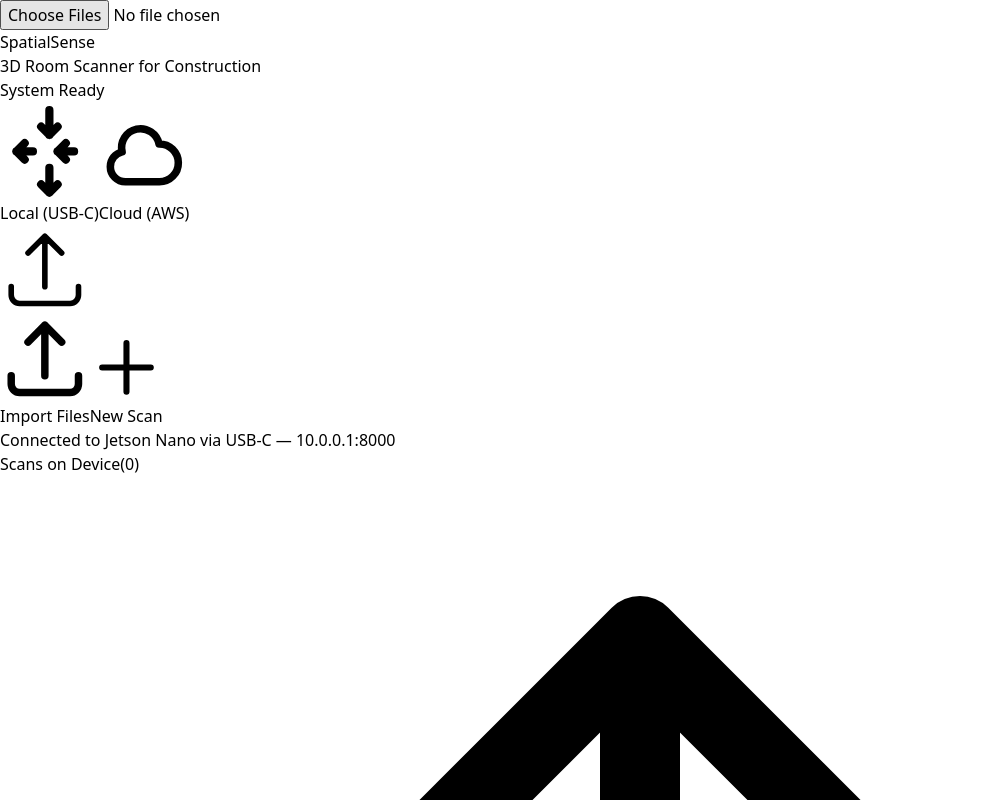
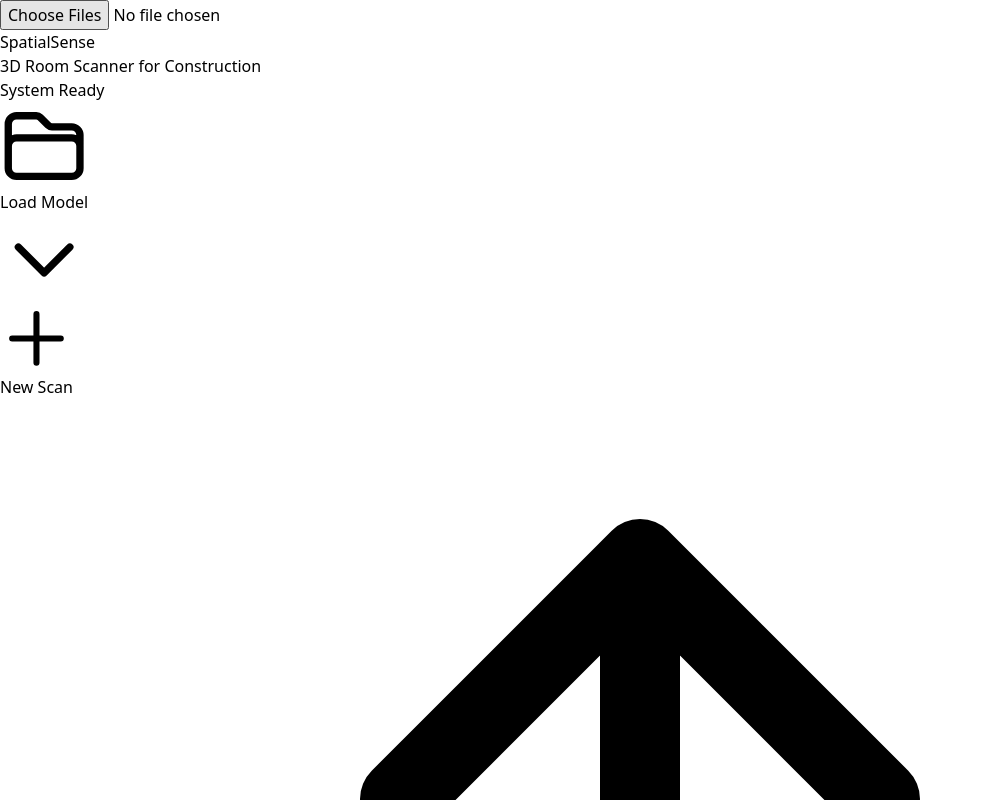
Before and after one commit to team2293/SpatialSense---UI, a React (Vite) app: page / in a window 1280 px wide. Shown: the top 800 px of the page, without its empty margins (0-983 px from the left). Built offline with nearby package versions, Linux system fonts and the light colour scheme.

Commit message:
Simplify dashboard with single Load Model button and dropdown
Replace Local/AWS toggle with a unified Load Model dropdown that
offers From Device and From Cloud options. New Scan button stays
on the right. Empty state shows welcome drop zone.

```diff
--- a/src/components/ScanDashboard.jsx
+++ b/src/components/ScanDashboard.jsx
@@ -1,6 +1,6 @@
-import React, { useState, useRef, useCallback } from 'react';
+import React, { useState, useRef, useCallback, useEffect } from 'react';
 
-// Mock cloud scan data (local scans come from imported files)
+// Mock cloud scan data
 const CLOUD_SCANS = [
   {
     id: 'cloud-1',
@@ -83,13 +83,33 @@
   </svg>
 );
 
+const FolderIcon = () => (
+  <svg className="w-5 h-5" fill="none" viewBox="0 0 24 24" stroke="currentColor" strokeWidth={2}>
+    <path strokeLinecap="round" strokeLinejoin="round" d="M2.25 12.75V12A2.25 2.25 0 014.5 9.75h15A2.25 2.25 0 0121.75 12v.75m-8.69-6.44l-2.12-2.12a1.5 1.5 0 00-1.061-.44H4.5A2.25 2.25 0 002.25 6v12a2.25 2.25 0 002.25 2.25h15A2.25 2.25 0 0021.75 18V9a2.25 2.25 0 00-2.25-2.25h-5.379a1.5 1.5 0 01-1.06-.44z" />
+  </svg>
+);
+
 export default function ScanDashboard({ onSelectScan, onNewScan }) {
-  const [source, setSource] = useState('local');
+  const [source, setSource] = useState(null); // null = no source selected yet
+  const [showLoadMenu, setShowLoadMenu] = useState(false);
   const [importedFiles, setImportedFiles] = useState([]);
   const [isDragging, setIsDragging] = useState(false);
   const fileInputRef = useRef(null);
+  const loadMenuRef = useRef(null);
 
-  const scans = source === 'local' ? importedFiles : CLOUD_SCANS;
+  const scans = source === 'cloud' ? CLOUD_SCANS : importedFiles;
+
+  // Close load menu on outside click
+  useEffect(() => {
+    if (!showLoadMenu) return;
+    const handleClick = (e) => {
+      if (loadMenuRef.current && !loadMenuRef.current.contains(e.target)) {
+        setShowLoadMenu(false);
+      }
+    };
+    document.addEventListener('mousedown', handleClick);
+    return () => document.removeEventListener('mousedown', handleClick);
+  }, [showLoadMenu]);
 
   const addFiles = useCallback((files) => {
     const plyFiles = Array.from(files).filter(f => f.name.toLowerCase().endsWith('.ply'));
@@ -109,6 +129,7 @@
 
     if (newScans.length > 0) {
       setImportedFiles(prev => [...prev, ...newScans]);
+      setSource('local');
     }
   }, [importedFiles]);
 
@@ -132,6 +153,17 @@
     addFiles(e.target.files);
     e.target.value = '';
   }, [addFiles]);
+
+  const handleLoadLocal = useCallback(() => {
+    setShowLoadMenu(false);
+    setSource('local');
+    fileInputRef.current?.click();
+  }, []);
+
+  const handleLoadCloud = useCallback(() => {
+    setShowLoadMenu(false);
+    setSource('cloud');
+  }, []);
 
   const removeImportedFile = useCallback((id, e) => {
     e.stopPropagation();
@@ -171,65 +203,65 @@
       <div className="flex-1 px-8 py-6">
         <div>
 
-          {/* Source Toggle + Action Buttons */}
+          {/* Action Buttons */}
           <div className="flex items-center justify-between mb-6">
-            <div className="flex items-center gap-1 bg-zinc-800 rounded-lg p-1 border border-zinc-700">
+            <div className="relative" ref={loadMenuRef}>
               <button
-                onClick={() => setSource('local')}
-                className={`flex items-center gap-2 px-4 py-2 rounded-md text-sm font-medium transition-colors ${
-                  source === 'local'
-                    ? 'bg-orange-500 text-white'
-                    : 'text-zinc-400 hover:text-white hover:bg-zinc-700'
-                }`}
+                onClick={() => setShowLoadMenu(!showLoadMenu)}
+                className="flex items-center gap-2 px-5 py-2.5 bg-zinc-700 hover:bg-zinc-600 text-zinc-200 rounded-lg text-sm font-medium transition-colors"
+              >
+                <FolderIcon />
+                Load Model
+                <svg className={`w-4 h-4 text-zinc-400 transition-transform ${showLoadMenu ? 'rotate-180' : ''}`} fill="none" viewBox="0 0 24 24" stroke="currentColor" strokeWidth={2}>
+                  <path strokeLinecap="round" strokeLinejoin="round" d="M19 9l-7 7-7-7" />
+                </svg>
+              </button>
+
+              {/* Dropdown menu */}
+              {showLoadMenu && (
+                <div className="absolute top-full left-0 mt-2 w-56 bg-zinc-800 border border-zinc-700 rounded-lg shadow-xl z-50 overflow-hidden">
+                  <button
+                    onClick={handleLoadLocal}
+                    className="w-full flex items-center gap-3 px-4 py-3 hover:bg-zinc-700 transition-colors text-left"
                   >
                     <UsbIcon />
-                Local (USB-C)
+                    <div>
+                      <div className="text-zinc-200 text-sm font-medium">From Device</div>
+                      <div className="text-zinc-500 text-xs">Browse local PLY files</div>
+                    </div>
                   </button>
+                  <div className="border-t border-zinc-700" />
                   <button
-                onClick={() => setSource('cloud')}
-                className={`flex items-center gap-2 px-4 py-2 rounded-md text-sm font-medium transition-colors ${
-                  source === 'cloud'
-                    ? 'bg-orange-500 text-white'
-                    : 'text-zinc-400 hover:text-white hover:bg-zinc-700'
-                }`}
+                    onClick={handleLoadCloud}
+                    className="w-full flex items-center gap-3 px-4 py-3 hover:bg-zinc-700 transition-colors text-left"
                   >
                     <CloudIcon />
-                Cloud (AWS)
+                    <div>
+                      <div className="text-zinc-200 text-sm font-medium">From Cloud</div>
+                      <div className="text-zinc-500 text-xs">Browse AWS cloud scans</div>
+                    </div>
                   </button>
                 </div>
+              )}
+            </div>
 
-            <div className="flex items-center gap-3">
-              {source === 'local' && (
-                <>
-                  <button
-                    onClick={() => fileInputRef.current?.click()}
-                    className="flex items-center gap-2 px-4 py-2 bg-zinc-700 hover:bg-zinc-600 text-zinc-200 rounded-lg text-sm font-medium transition-colors"
-                  >
-                    <UploadIcon className="w-4 h-4" />
-                    <svg className="w-4 h-4" fill="none" viewBox="0 0 24 24" stroke="currentColor" strokeWidth={2}>
-                      <path strokeLinecap="round" strokeLinejoin="round" d="M3 16.5v2.25A2.25 2.25 0 005.25 21h13.5A2.25 2.25 0 0021 18.75V16.5m-13.5-9L12 3m0 0l4.5 4.5M12 3v13.5" />
-                    </svg>
-                    Import Files
-                  </button>
             <button
               onClick={onNewScan}
-                    className="flex items-center gap-2 px-4 py-2 bg-orange-500 hover:bg-orange-600 text-white rounded-lg text-sm font-medium transition-colors"
+              className="flex items-center gap-2 px-5 py-2.5 bg-orange-500 hover:bg-orange-600 text-white rounded-lg text-sm font-medium transition-colors"
             >
               <PlusIcon />
               New Scan
             </button>
-                </>
-              )}
-            </div>
           </div>
 
-          {/* Source Info Banner */}
-          <div className="mb-4 px-4 py-3 bg-zinc-800 border border-zinc-700 rounded-lg">
+          {/* Source Info Banner — only shown when a source is active */}
+          {source && (
+            <div className="mb-4 px-4 py-3 bg-zinc-800 border border-zinc-700 rounded-lg flex items-center justify-between">
               {source === 'local' ? (
                 <div className="flex items-center gap-3">
                   <div className="w-2 h-2 rounded-full bg-green-500 animate-pulse" />
                   <span className="text-zinc-300 text-xs">
-                  Connected to Jetson Nano via USB-C &mdash; <span className="text-zinc-500">10.0.0.1:8000</span>
+                    Showing local files
                   </span>
                 </div>
               ) : (
@@ -240,15 +272,48 @@
                   </span>
                 </div>
               )}
+              {source === 'local' && (
+                <button
+                  onClick={() => fileInputRef.current?.click()}
+                  className="text-orange-400 hover:text-orange-300 text-xs font-medium"
+                >
+                  + Import More
+                </button>
+              )}
             </div>
+          )}
 
           {/* Section Title */}
+          {source && (
             <h2 className="text-zinc-400 text-xs font-semibold uppercase tracking-wider mb-3">
-            {source === 'local' ? 'Scans on Device' : 'Cloud Scans'}
+              {source === 'local' ? 'Local Files' : 'Cloud Scans'}
               <span className="text-zinc-600 ml-2">({scans.length})</span>
             </h2>
+          )}
 
-          {/* Local: Drop zone + imported files */}
+          {/* Empty state — no source selected */}
+          {!source && (
+            <div
+              onDragOver={handleDragOver}
+              onDragLeave={handleDragLeave}
+              onDrop={handleDrop}
+              className={`border-2 border-dashed rounded-xl p-16 flex flex-col items-center justify-center transition-colors ${
+                isDragging
+                  ? 'border-orange-500 bg-orange-500/5'
+                  : 'border-zinc-700 bg-zinc-800/30'
+              }`}
+            >
+              <UploadIcon />
+              <p className="text-zinc-300 mt-4 font-medium text-base">
+                {isDragging ? 'Drop PLY files here' : 'Get started'}
+              </p>
+              <p className="text-zinc-500 text-xs mt-1.5 text-center max-w-sm">
+                Click <strong className="text-zinc-400">Load Model</strong> to open a local file or browse cloud scans, or drag & drop PLY files here.
+              </p>
+            </div>
+          )}
+
+          {/* Local: empty file list with drop zone */}
           {source === 'local' && scans.length === 0 && (
             <div
               onDragOver={handleDragOver}
@@ -269,7 +334,7 @@
             </div>
           )}
 
-          {/* Scan Grid (with drop zone active in background for local) */}
+          {/* Scan Grid */}
           {scans.length > 0 && (
             <div
               onDragOver={source === 'local' ? handleDragOver : undefined}
@@ -321,12 +386,12 @@
                   {/* Source badge */}
                   <div className="mt-3">
                     <span className={`inline-flex items-center gap-1 px-2 py-0.5 rounded text-xs ${
-                      source === 'local'
+                      scan.type === 'file'
                         ? 'bg-zinc-700 text-zinc-300'
                         : 'bg-blue-500/10 text-blue-400'
                     }`}>
-                      {source === 'local' ? <UsbIcon /> : <CloudIcon />}
-                      {source === 'local' ? 'Local' : 'Cloud'}
+                      {scan.type === 'file' ? <UsbIcon /> : <CloudIcon />}
+                      {scan.type === 'file' ? 'Local' : 'Cloud'}
                     </span>
                   </div>
                 </button>
```
Lines whose indentation alone changed are shown as unchanged.
